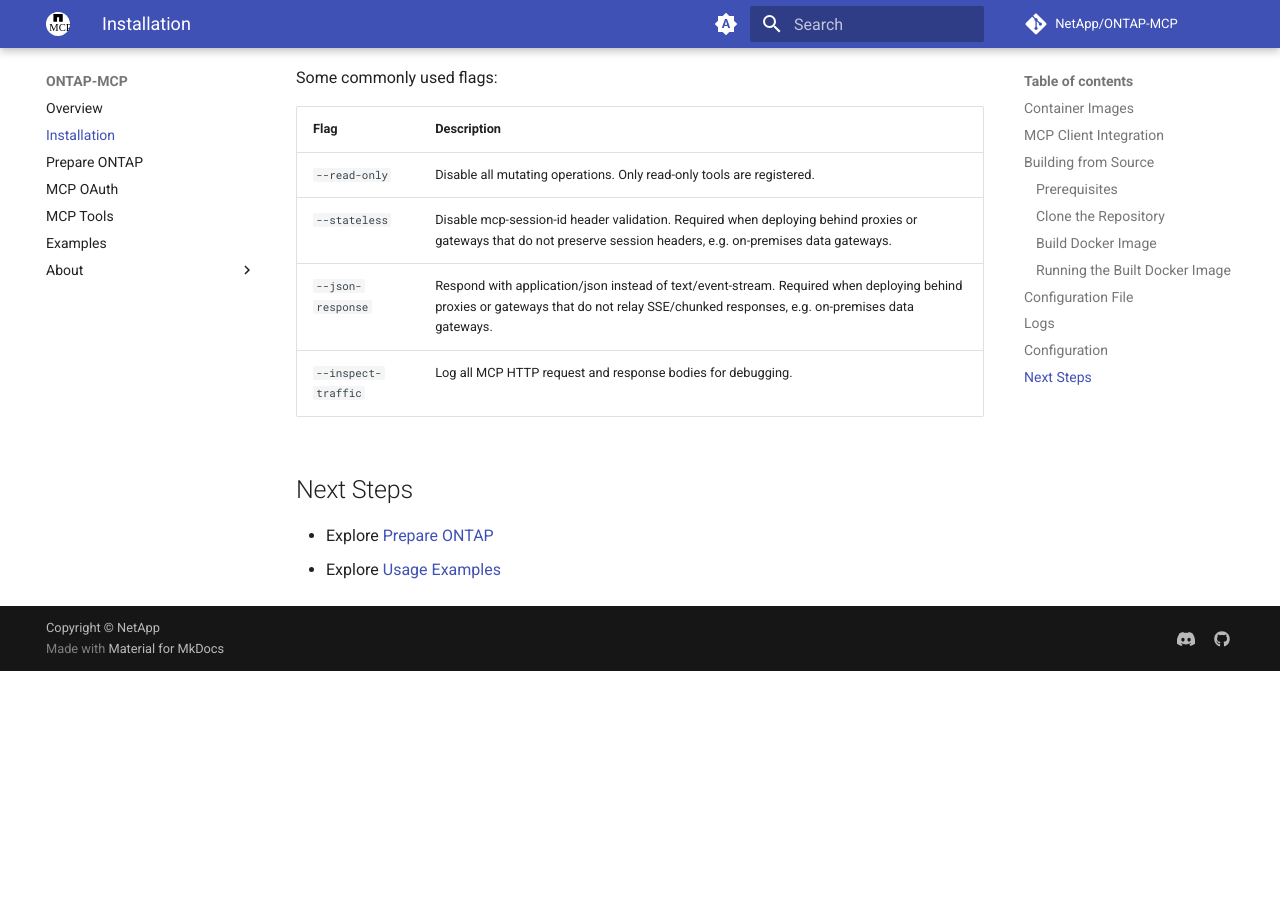
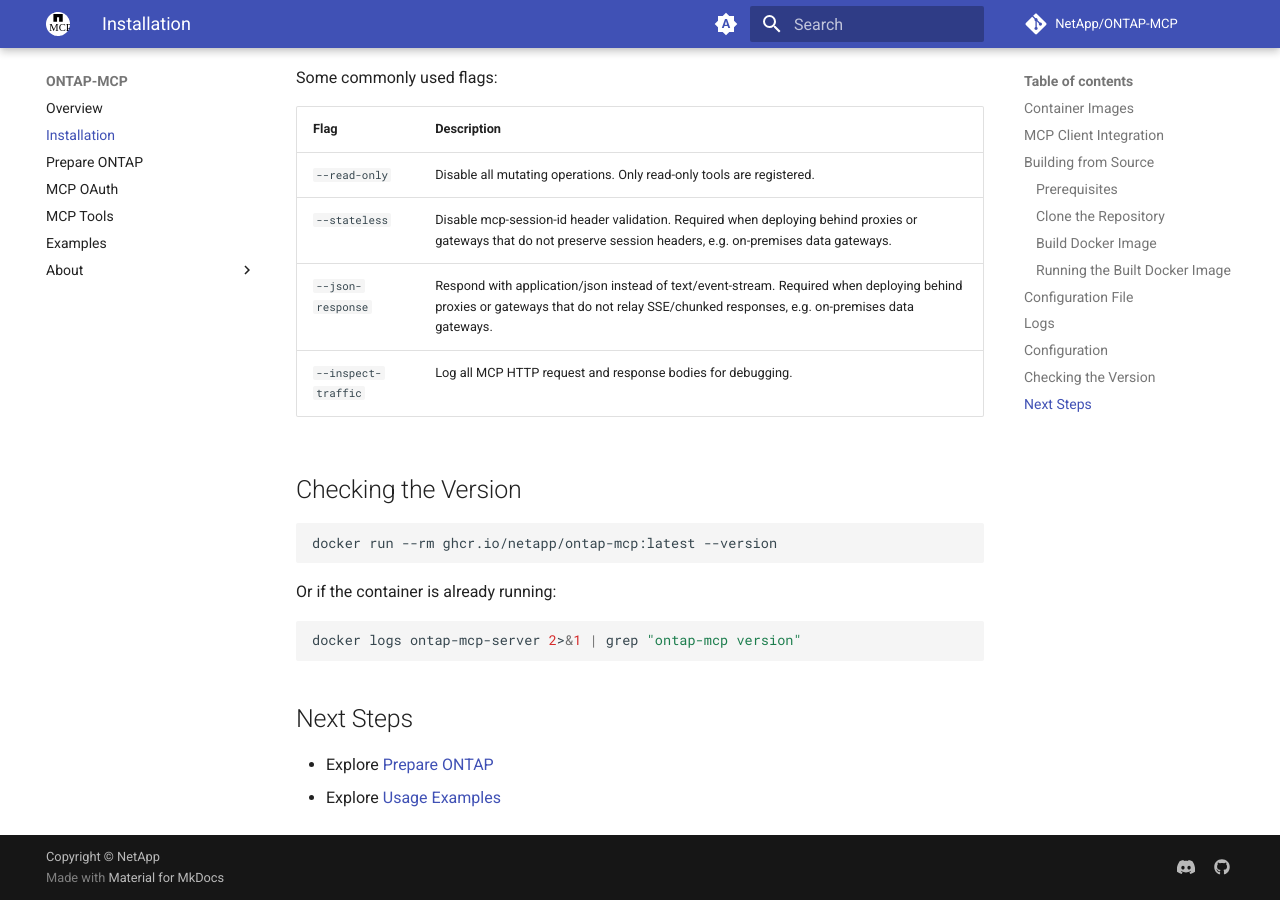
Before and after one commit to NetApp/ontap-mcp, an MkDocs documentation site: the page built from docs/install.md, in a window 1280 px wide and 900 px high, scrolled down 3006 px. Built offline with MkDocs 1.6.1 and Material for MkDocs 9.7.7, drawn with Linux system fonts in a browser that asks for light colours; comment, search, counter and statistics services are not loaded; the version menu is left out; before the commit the page ends 3677 px from its top, so only the background shows below that.

Commit message:
doc: add version doc (#163)

````diff
--- a/docs/install.md
+++ b/docs/install.md
@@ -138,6 +138,18 @@
 | `--json-response` | Respond with application/json instead of text/event-stream. Required when deploying behind proxies or gateways that do not relay SSE/chunked responses, e.g. on-premises data gateways. |
 | `--inspect-traffic` | Log all MCP HTTP request and response bodies for debugging. |
 
+## Checking the Version
+
+```bash
+docker run --rm ghcr.io/netapp/ontap-mcp:latest --version
+```
+
+Or if the container is already running:
+
+```bash
+docker logs ontap-mcp-server 2>&1 | grep "ontap-mcp version"
+```
+
 ## Next Steps
 
 - Explore [Prepare ONTAP](prepare-ontap.md)
````
